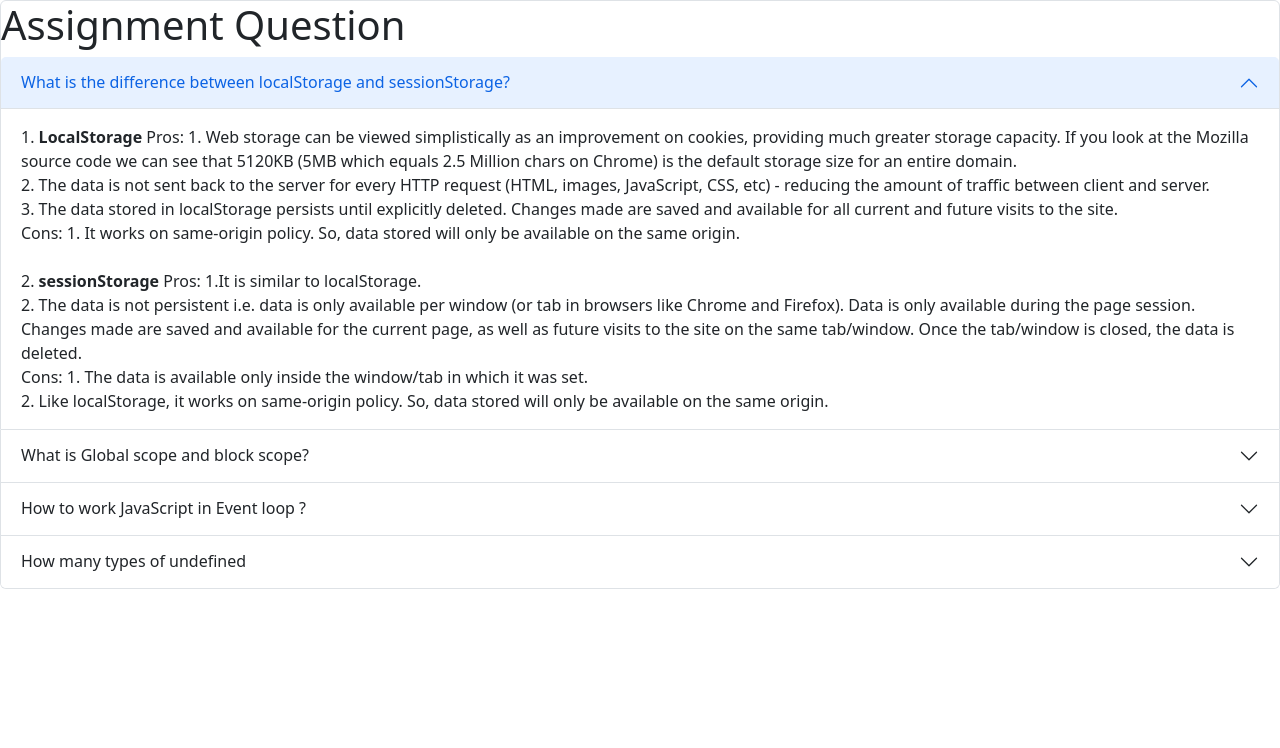
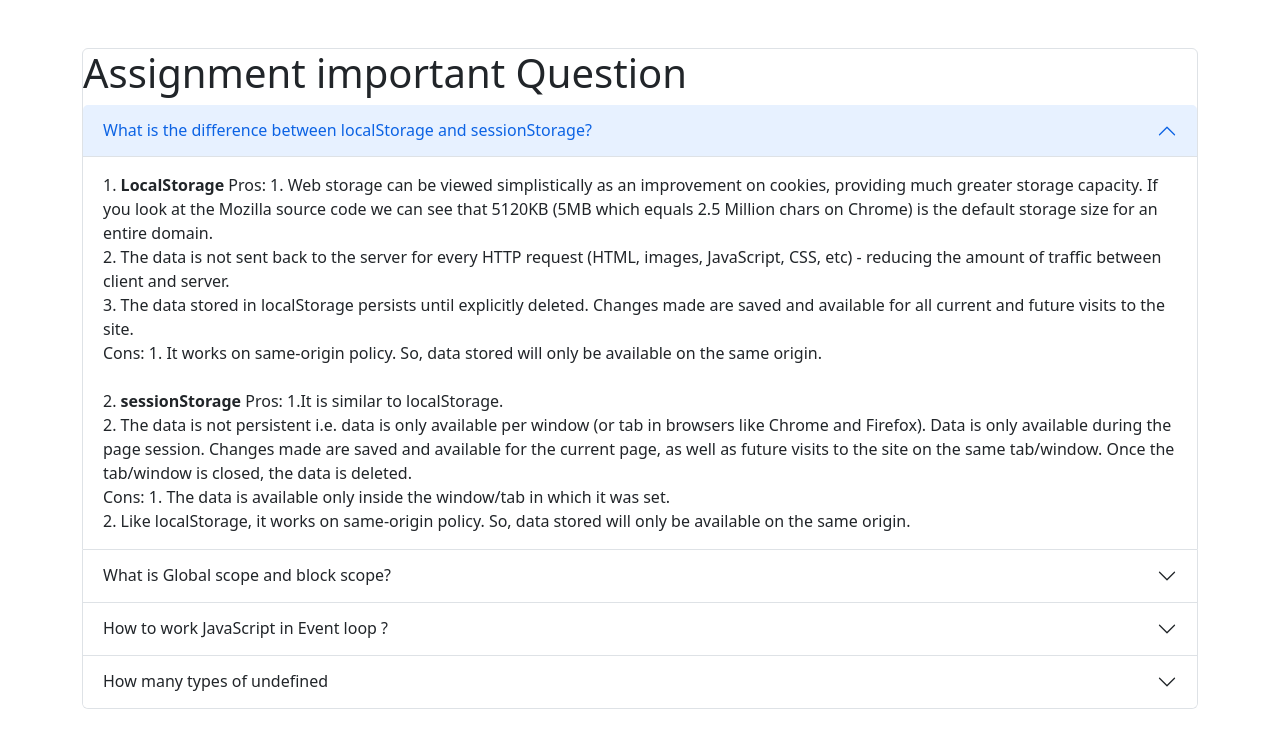
Before and after one commit to Mosharaf12/type-speed-monster-7, a plain HTML site: page blog.html in a window 1280 px wide. Drawn offline with nearby package versions, Linux system fonts and the light colour scheme.

Commit message:
added blog information

```diff
--- a/blog.html
+++ b/blog.html
@@ -11,9 +11,10 @@
   </head>
   <body>
 
+   <div class="container my-5">
     <div class="accordion" id="accordionExample">
       <div class="accordion-item">
-            <h1>Assignment Question</h1>
+          <h1>Assignment important Question</h1>
         <h2 class="accordion-header" id="headingOne">
           <button class="accordion-button" type="button" data-bs-toggle="collapse" data-bs-target="#collapseOne" aria-expanded="true" aria-controls="collapseOne">
             What is the difference between localStorage and sessionStorage?
@@ -97,6 +98,8 @@
     </div>
 
 
+   </div>
+
 
 
 
--- a/script.js
+++ b/script.js
@@ -113,7 +113,7 @@ const start = () => {
     countdownOverlay.innerHTML = `<h1>${count}</h1>`;
 
     // finished timer
-    if (count == 0) {
+    if (count === 0) {
       // -------------- START TYPING -----------------
       document.addEventListener("keydown", typeController);
       countdownOverlay.style.display = "none";
```
Lines whose indentation alone changed are shown as unchanged.
